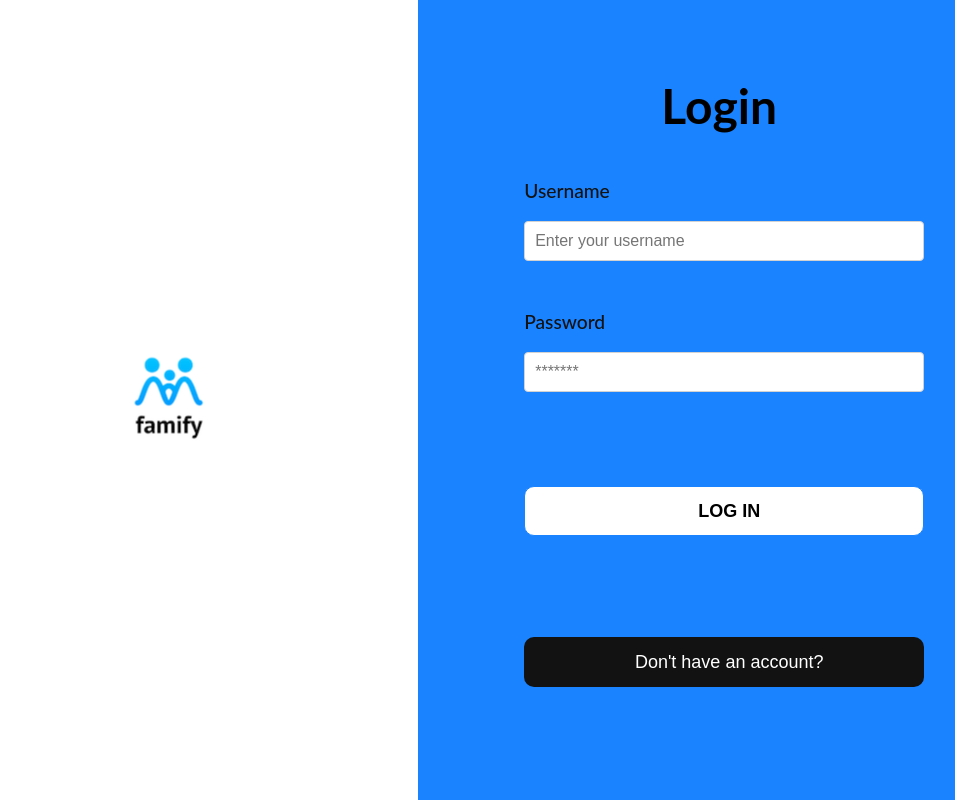
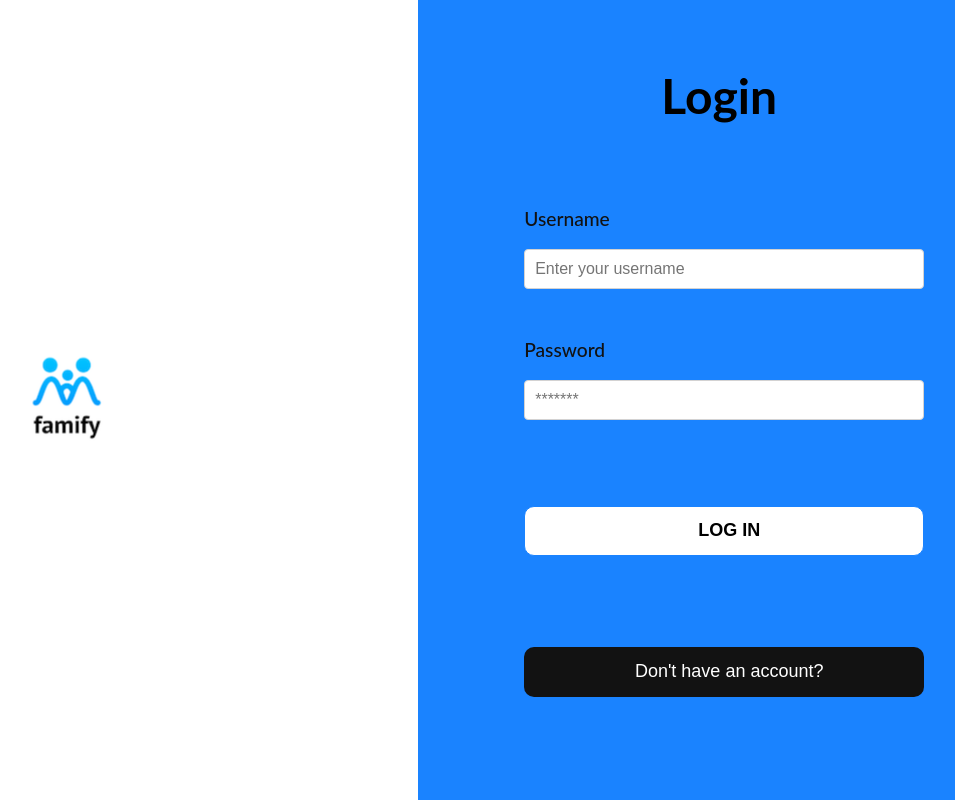
Before and after one commit to kadinsayani/Famify, a React (Create React App) app in the folder client/: page / in a window 1280 px wide. Shown: the whole page, without its empty margins (260-1215 px from the left). Built offline with nearby package versions, Linux system fonts and the light colour scheme.

Commit message:
fixed login and register pages

```diff
--- a/client/src/components/Register.css
+++ b/client/src/components/Register.css
@@ -30,7 +30,7 @@ body {
 
     position: absolute;
     top: 50%;
-    left: 50%;
+    left: 35%;
     transform: translate(-50%, -50%);
 }
 
@@ -44,6 +44,7 @@ body {
     background: #1a83ff;
 }
 h1{
+    margin-bottom: 3rem;
     color: black;
     font-weight: 700;
     font-size: 3.0rem;
@@ -100,7 +101,6 @@ h1{
     border-radius: 10px;
     border: 1px solid #1a83ff;
     height: 50px;
-
     width: 400px;
     padding-left: 10px;
     margin-left: 10px;
```
